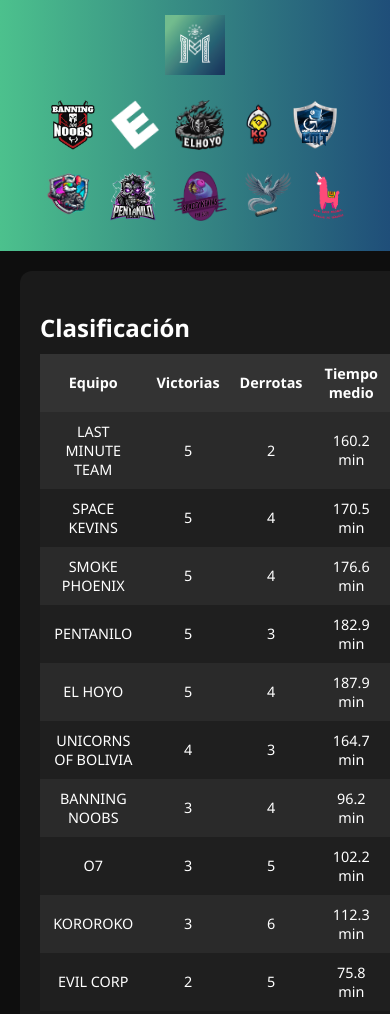
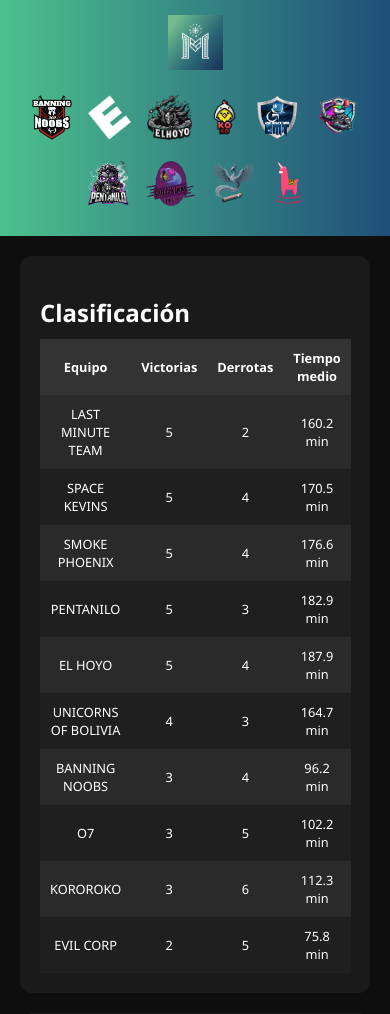
Before and after one commit to kuroyakis/testweb, a plain HTML site: page index.html in a window 390 px wide. Shown: the top 1014 px of the page. Drawn offline with Linux system fonts and the light colour scheme.

Commit message:
He corregido los posibles errores del responsive del codigo css

```diff
--- a/style.css
+++ b/style.css
@@ -1,6 +1,4 @@
-/* =========================
-   1. VARIABLES (por tema)
-========================= */
+/* Variables */
 :root {
   --bg-color: #0e0e0e;
   --text-color: #ffffff;
@@ -163,39 +161,32 @@ footer {
 }
 
 /* Adaptación de la web al resto de pantallas */
-@media (max-width: 1024px) {
+@@media (min-width: 1024px) {
     .main-layout {
-    flex-direction: column;
+        padding: 20px 80px; /* Even more horizontal padding */
+        max-width: 1400px; /* Constrain max width of content for large screens */
+        margin-left: auto; /* Center the layout */
+        margin-right: auto;
     }
 
-  .left, .right {
-    width: 100%;
-  }
-
-  .team-bar img {
-    height: 55px;
-  }
-
-  .logo {
-    height: 70px;
+    header {
+        padding: 15px 80px; /* Match main layout padding */
     }
 }
 
-@media (max-width: 600px) {
+/* For very small phones, adjust specific elements */
+@media (max-width: 400px) {
     .logo {
-    height: 60px;
+        height: 55px; /* Even smaller logo for very narrow screens */
     }
-
     .team-bar img {
-    height: 50px;
+        height: 45px; /* Even smaller team logos */
     }
-
     th, td, .players li {
+        font-size: 0.8rem; /* Smaller text for extreme cases */
+    }
+    #theme-toggle {
+        padding: 8px 12px;
         font-size: 0.9rem;
     }
-
-  #theme-toggle {
-    width: 100%;
-    font-size: 0.95rem;
 }
-}
```
Lines whose indentation alone changed are shown as unchanged.
